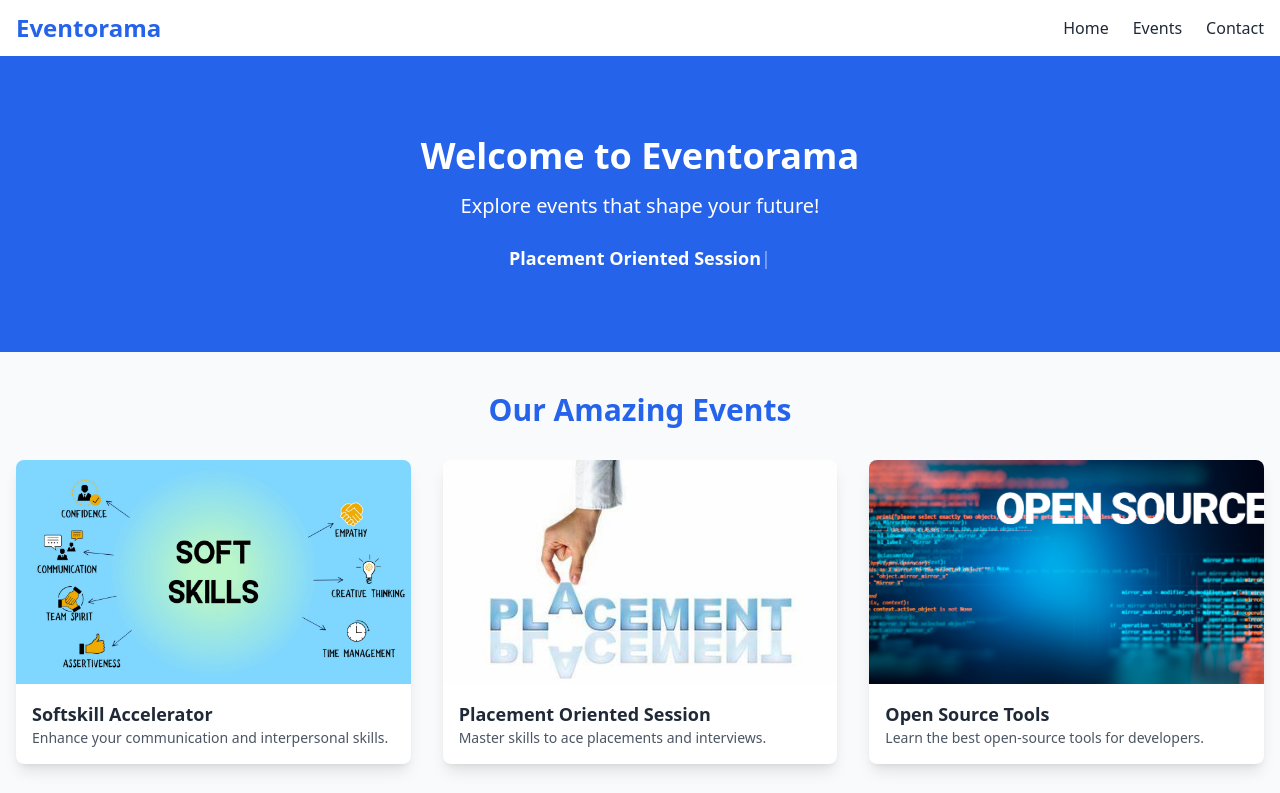
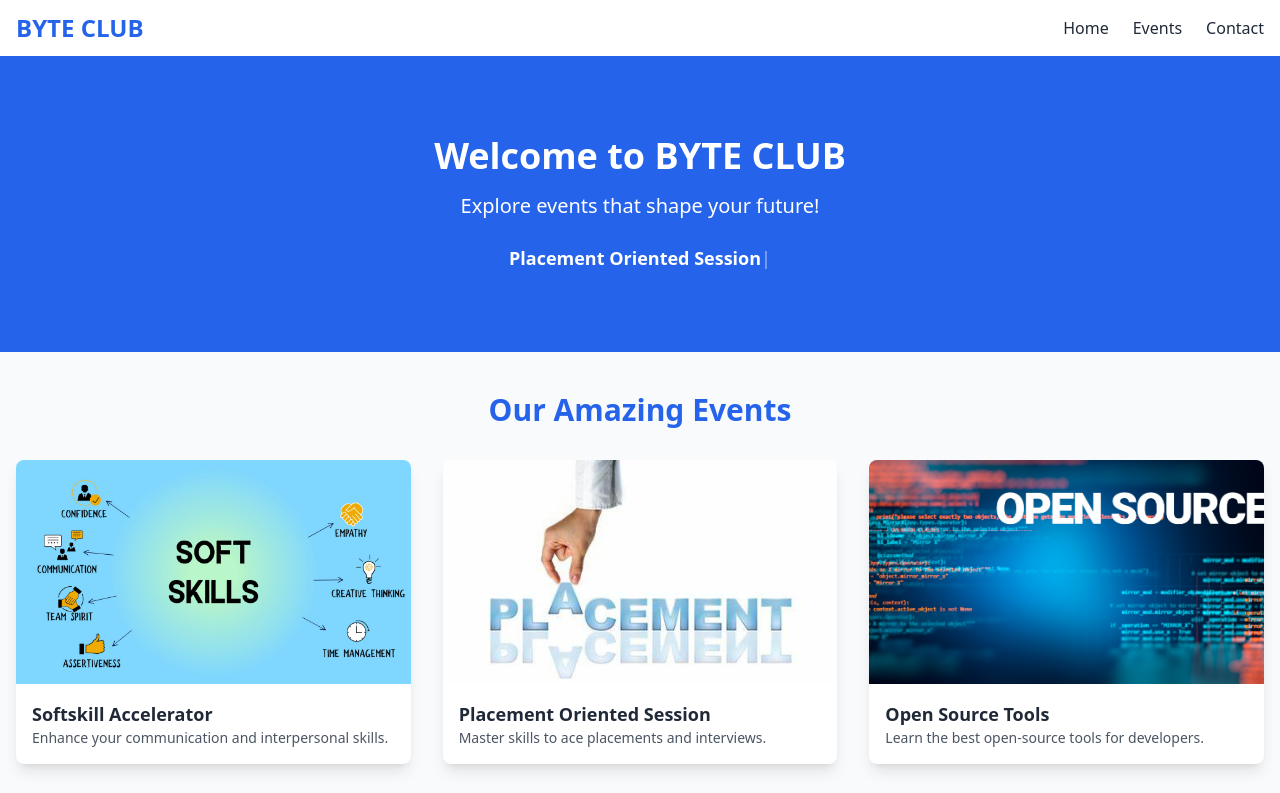
Before and after one commit to prajapati-satyam/byte-quest-event, a plain HTML site: page index.html in a window 1280 px wide. Shown: the top 793 px of the page. Drawn offline with nearby package versions, Linux system fonts and the light colour scheme.

Commit message:
repalcing the title

```diff
--- a/index.html
+++ b/index.html
@@ -4,7 +4,7 @@
 <head>
     <meta charset="UTF-8">
     <meta name="viewport" content="width=device-width, initial-scale=1.0">
-    <title>Event Landing Page</title>
+    <title>BYTE CLUB</title>
     <script src="https://cdn.tailwindcss.com"></script>
     <script src="https://cdnjs.cloudflare.com/ajax/libs/typed.js/2.0.12/typed.min.js"></script>
 </head>
@@ -14,7 +14,7 @@
     <!-- Navbar -->
     <nav class="bg-white shadow-md">
         <div class="container mx-auto px-4 py-3 flex justify-between items-center">
-            <h1 class="text-2xl font-bold text-blue-600">Eventorama</h1>
+            <h1 class="text-2xl font-bold text-blue-600">BYTE CLUB</h1>
             <ul class="flex space-x-6">
                 <li><a href="#" class="hover:text-blue-600">Home</a></li>
                 <li><a href="#events" class="hover:text-blue-600">Events</a></li>
@@ -25,7 +25,7 @@
 
     <!-- Hero Section -->
     <header class="bg-blue-600 text-white text-center py-20">
-        <h1 class="text-4xl font-extrabold">Welcome to Eventorama</h1>
+        <h1 class="text-4xl font-extrabold">Welcome to BYTE CLUB</h1>
         <p class="mt-4 text-xl">Explore events that shape your future!</p>
         <div class="mt-6 text-lg">
             <span id="typed" class="font-semibold"></span>
```
